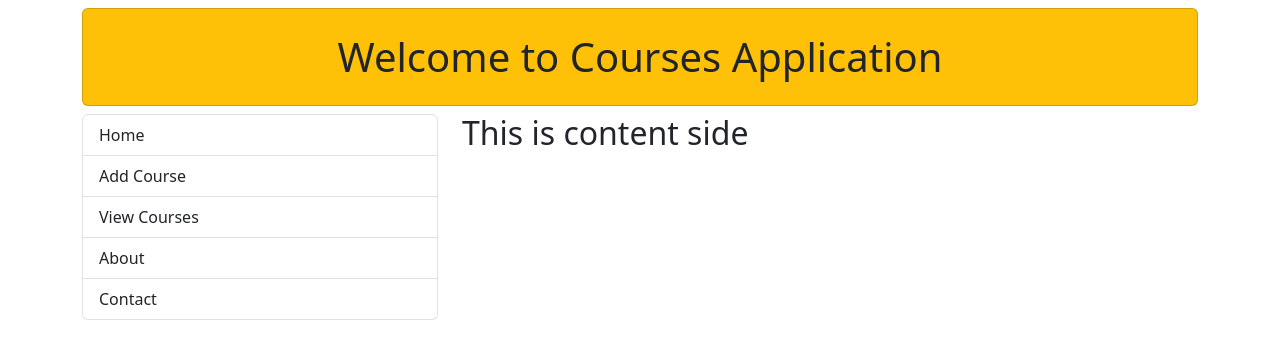
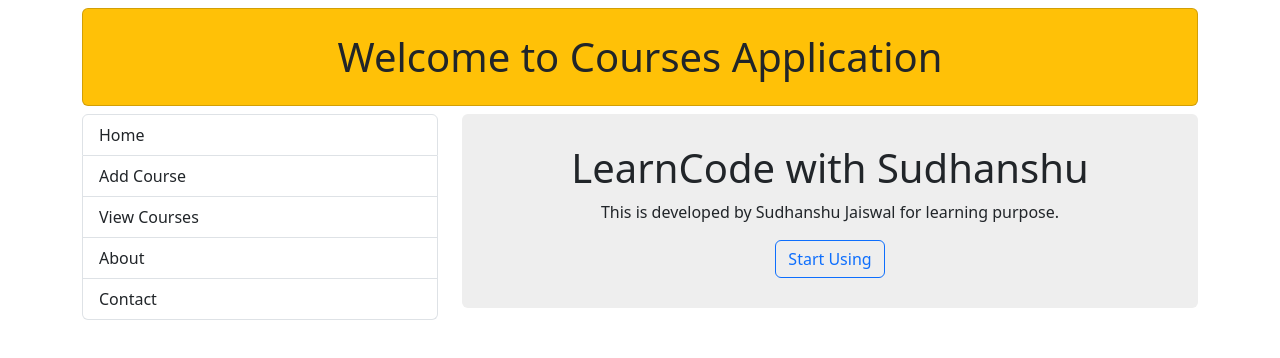
Before and after one commit to SUD77/course-app-frontend, a React (Create React App) app: page / in a window 1280 px wide. Shown: the top 358 px of the page. Built offline with nearby package versions, Linux system fonts and the light colour scheme; the HTML template or start-up script is replaced by a standard one.

Commit message:
imported react router dom

```diff
--- a/package.json
+++ b/package.json
@@ -10,6 +10,7 @@
     "bootstrap": "^5.3.3",
     "react": "^18.3.1",
     "react-dom": "^18.3.1",
+    "react-router-dom": "^6.23.1",
     "react-scripts": "5.0.1",
     "react-toastify": "^10.0.5",
     "reactstrap": "^9.2.2",
--- a/src/App.js
+++ b/src/App.js
@@ -4,27 +4,33 @@
 import AllCourses from "./components/AllCourses";
 import Course from "./components/Course";
 import Home from "./components/Home";
-import Header from "./components/Header"
+import Header from "./components/Header";
 import { Col, Container, Row } from "reactstrap";
 import Menus from "./components/Menus";
+import { BrowserRouter as Router, Route, Routes } from "react-router-dom";
 
 function App() {
   return (
     <div>
-      <ToastContainer/>
+      <Router>
+        <ToastContainer />
         <Container>
-
           <Header></Header>
           <Row>
             <Col md={4}>
-           <Menus/>
+              <Menus />
             </Col>
 
             <Col md={8}>
-            <h2>This is content side</h2>
+              <Routes>
+                <Route path="/" element={<Home />} exact />
+                <Route path="/add-course" element={<AddCourse />} exact />
+                <Route path="/view-courses" element={<AllCourses />} exact />
+              </Routes>
             </Col>
           </Row>
         </Container>
+      </Router>
     </div>
   );
 }
```
Also changed, not shown: 1 other file (tests, documents, lock files or other folders). Lines whose indentation alone changed are shown as unchanged.
